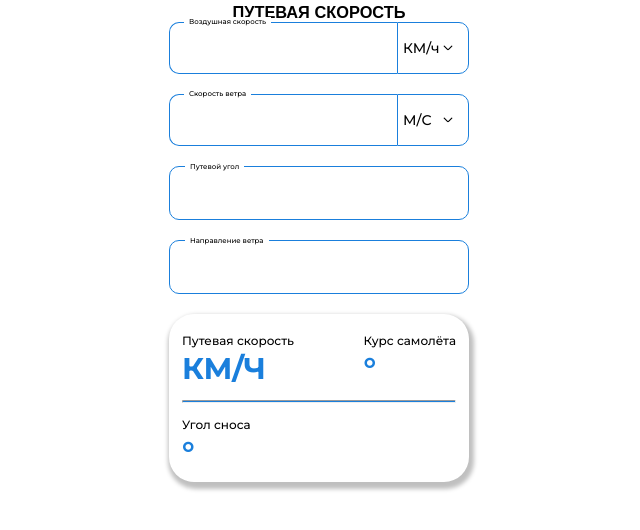
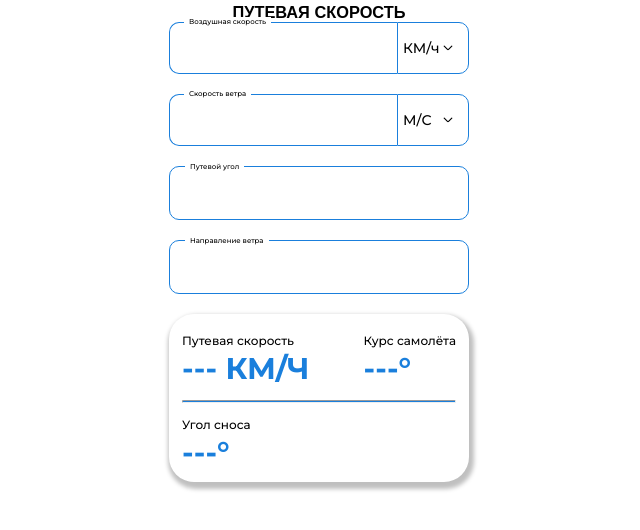
Before and after one commit to alibaysarov/navCalc, a React (Create React App) app in the folder nav-calc/: page / in a window 1280 px wide. Shown: the top 530 px of the page, without its empty margins (321-961 px from the left). Built offline with nearby package versions, Linux system fonts and the light colour scheme.

Commit message:
Правки в блоке вывода

```diff
--- a/nav-calc/src/aeroNavLogic.js
+++ b/nav-calc/src/aeroNavLogic.js
@@ -45,7 +45,7 @@ export const groundSpeed=(airSpd,windSpd,magnHdg,windDir)=>{
     const navData={
         groundSpeed:Math.round(airSpd*driftAngleCos+windSpd*courseWindAgleCos),
         driftAngle,
-        heading:parseInt(magnHdg-driftAngle)
+        heading:parseInt(magnHdg-driftAngle)<0?360-parseInt(magnHdg-driftAngle):parseInt(magnHdg-driftAngle)
     }
     return isNaN(navData.groundSpeed)
     ?'---'
--- a/nav-calc/src/components/Input/index.jsx
+++ b/nav-calc/src/components/Input/index.jsx
@@ -4,6 +4,9 @@ const Input = ({label,value,setValue,maxLength}) => {
     const inputHandler=(e)=>{
         e.target.value=e.target.value.replace(/(^0{1,1}|[A-Za-zА-Яа-я])/g,'');
         setValue(e.target.value)
+        if(/^[3-9][6-9][1-9]/g.test(e.target.value)){
+            setValue(e.target.value.substring(0,e.target.value.length-1))
+        }
     }
     return (
         <div className={cl.InputSimple}>
--- a/nav-calc/src/components/Result/index.jsx
+++ b/nav-calc/src/components/Result/index.jsx
@@ -7,18 +7,18 @@ const Result = (props) => {
             <div className={cl.items}>
             <div className={cl.item}>
                 <span>Путевая скорость</span>
-                <strong>{props.groundSpeed} КМ/Ч</strong>
+                <strong>{props.groundSpeed?props.groundSpeed:'---'} КМ/Ч</strong>
             </div>
             <div className={cl.item}>
                 <span>Курс самолёта</span>
-                <strong>{props.heading}°</strong>
+                <strong>{props.heading?props.heading:'---'}°</strong>
             </div>
             </div>
             <hr />
             <div className={cl.items}>
                 <div className={cl.item}>
                     <span>Угол сноса</span>
-                    <strong>{props.driftAngle}°</strong>
+                    <strong>{props.driftAngle?props.driftAngle:'---'}°</strong>
                 </div>
             </div>
         </div>
```
